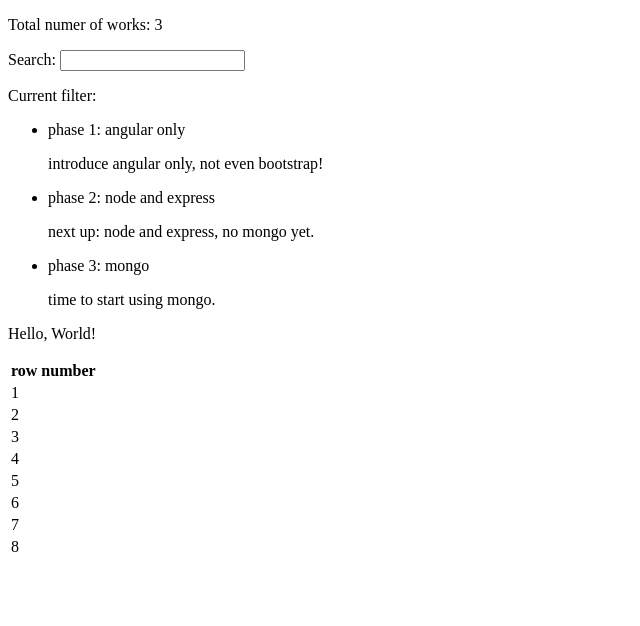
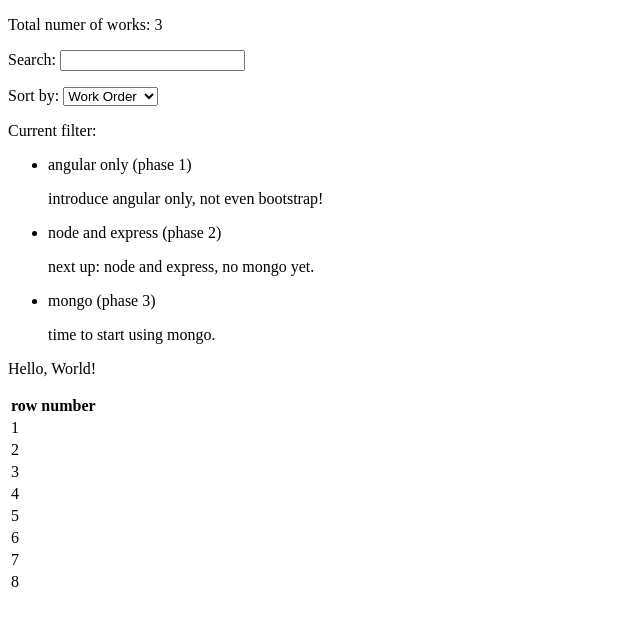
Before and after one commit to yohahn/mean-start, a website: page app/index.html in a window 1280 px wide. Shown: the whole page, without its empty margins (0-640 px from the left). Drawn offline with Linux system fonts and the light colour scheme.

Commit message:
Add orderBy

```diff
--- a/app/index.html
+++ b/app/index.html
@@ -10,9 +10,15 @@
 
     <p>Total numer of works: {{works.length}}</p>
     <p>Search: <input ng-model="query"/></p>
+    <p>Sort by:
+        <select ng-model="orderProp">
+            <option value="name">Alphabetical</option>
+            <option value="order">Work Order</option>
+        </select>
+    </p>
     <div id="status">Current filter: {{query}}</div>
     <ul class="works">
-        <li ng-repeat="work in works | filter:query">
+        <li ng-repeat="work in works | filter:query | orderBy:orderProp">
             {{work.name}}
             <p>{{work.description}}</p>
         </li>
--- a/app/js/controllers.js
+++ b/app/js/controllers.js
@@ -3,13 +3,18 @@ var meanStartApp = angular.module('meanStartApp', []);
 
 meanStartApp.controller('WorkListCtrl', function($scope) {
     $scope.works = [
-        {'name': 'phase 1: angular only',
-         'description': 'introduce angular only, not even bootstrap!'},
-        {'name': 'phase 2: node and express',
-         'description': 'next up: node and express, no mongo yet.'},
-        {'name': 'phase 3: mongo',
-         'description': 'time to start using mongo.'}
+        {'name': 'angular only (phase 1)',
+         'description': 'introduce angular only, not even bootstrap!',
+         'order': 1},
+        {'name': 'node and express (phase 2)',
+         'description': 'next up: node and express, no mongo yet.',
+         'order': 2},
+        {'name': 'mongo (phase 3)',
+         'description': 'time to start using mongo.',
+         'order': 3}
     ];
+
+    $scope.orderProp = 'order';
 
     $scope.name = "World";
 });
```
Also changed, not shown: test/e2e/scenarios.js (+15 -7 lines), test/unit/controllersSpec.js (+13 -5 lines).
